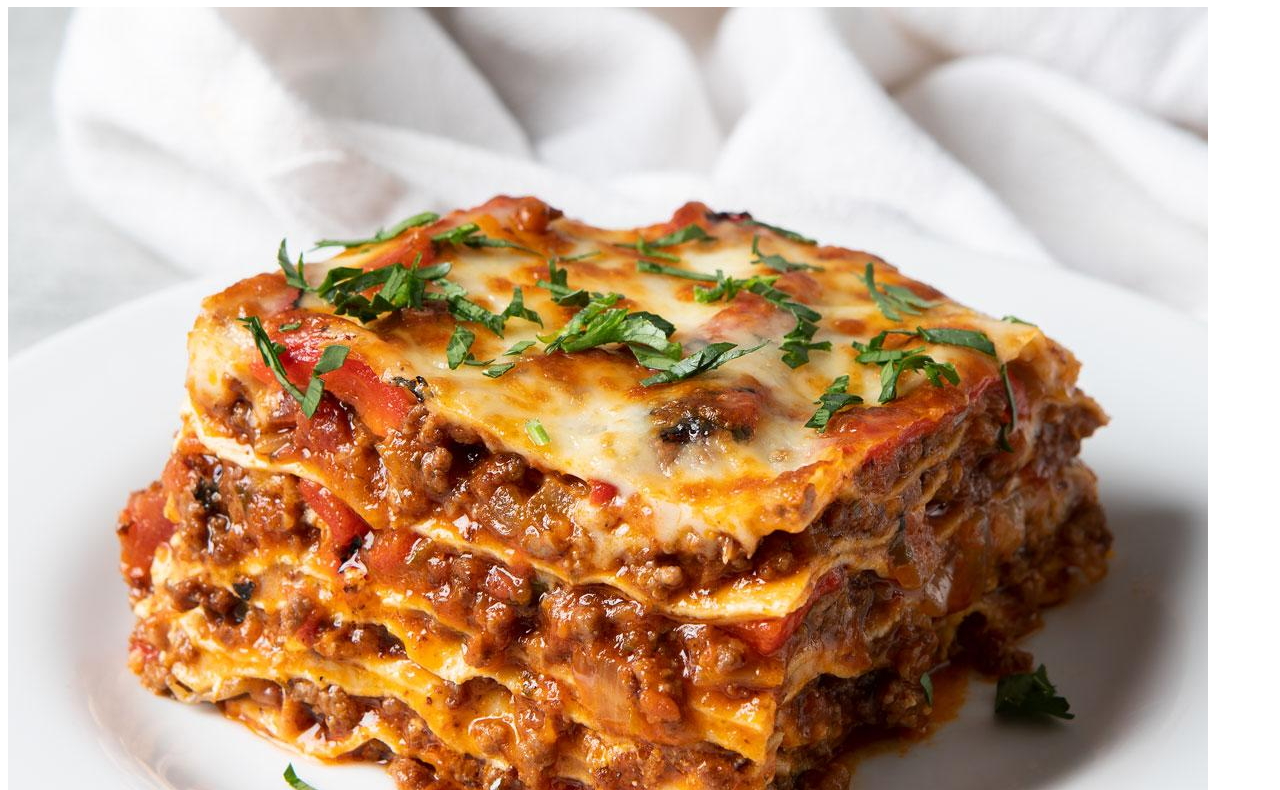
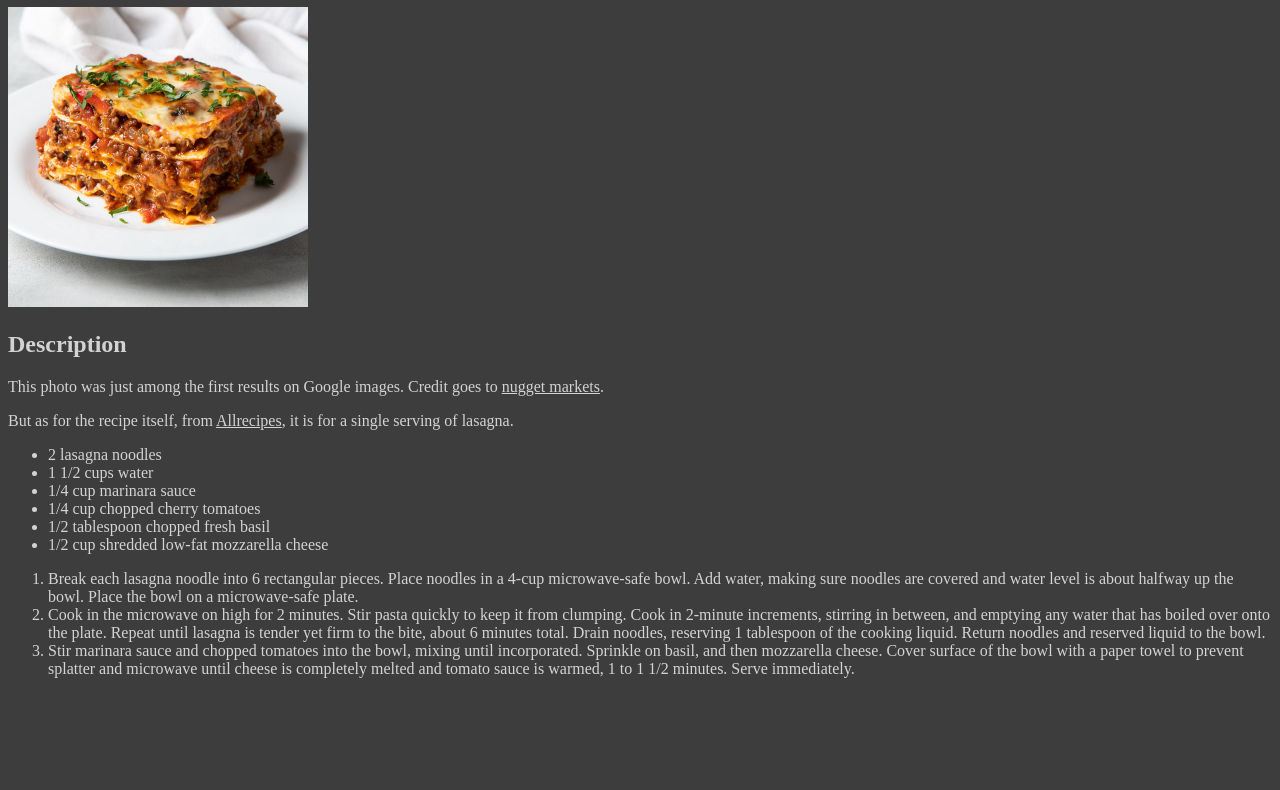
Before and after one commit to consumptionof/odin-recipes, a plain HTML site: page recipes/lasagna.html in a window 1280 px wide. Shown: the part 73-863 px from the top of the page. After the commit the page ends 800 px from the top, so only its background shows below. Drawn offline with Linux system fonts and the light colour scheme.

Commit message:
Added css

```diff
--- a/recipes/lasagna.html
+++ b/recipes/lasagna.html
@@ -3,6 +3,7 @@
     <head>
         <meta charset="UTF-8">
         <title>Lasagna</title>
+        <link rel="stylesheet" href="../style.css" />
     </head>
     <body>
         <h1>Lasagna</h1>
--- /dev/null
+++ b/style.css
@@ -0,0 +1,9 @@
+* {
+    background-color: #3d3d3d;
+    color: lightgray;
+}
+
+img {
+    height: auto;
+    width: 300px;
+}
```
Also changed, not shown: index.html (+1 -0 lines), recipes/popcorn.html (+1 -0 lines), recipes/salmon.html (+1 -0 lines).
